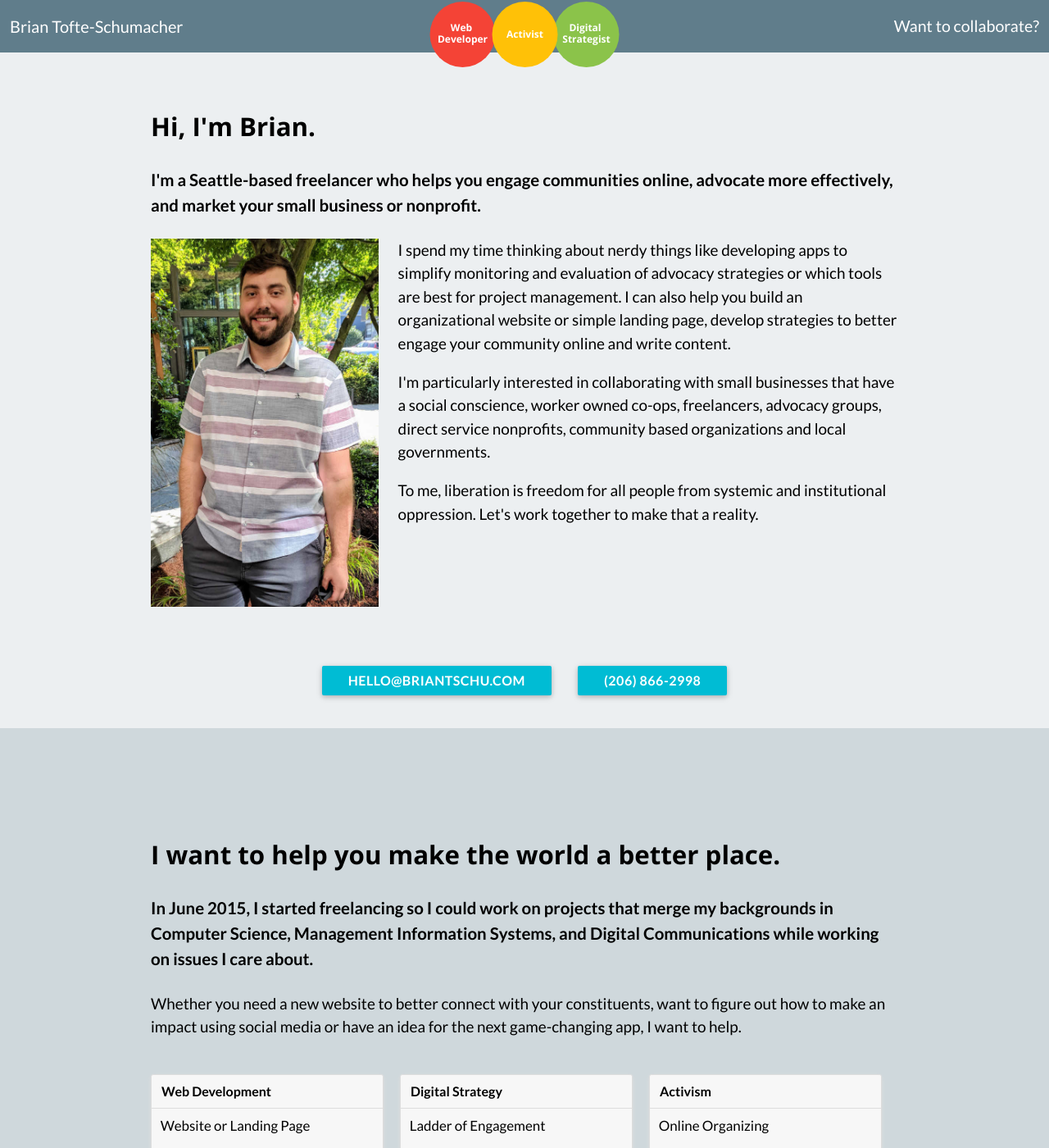
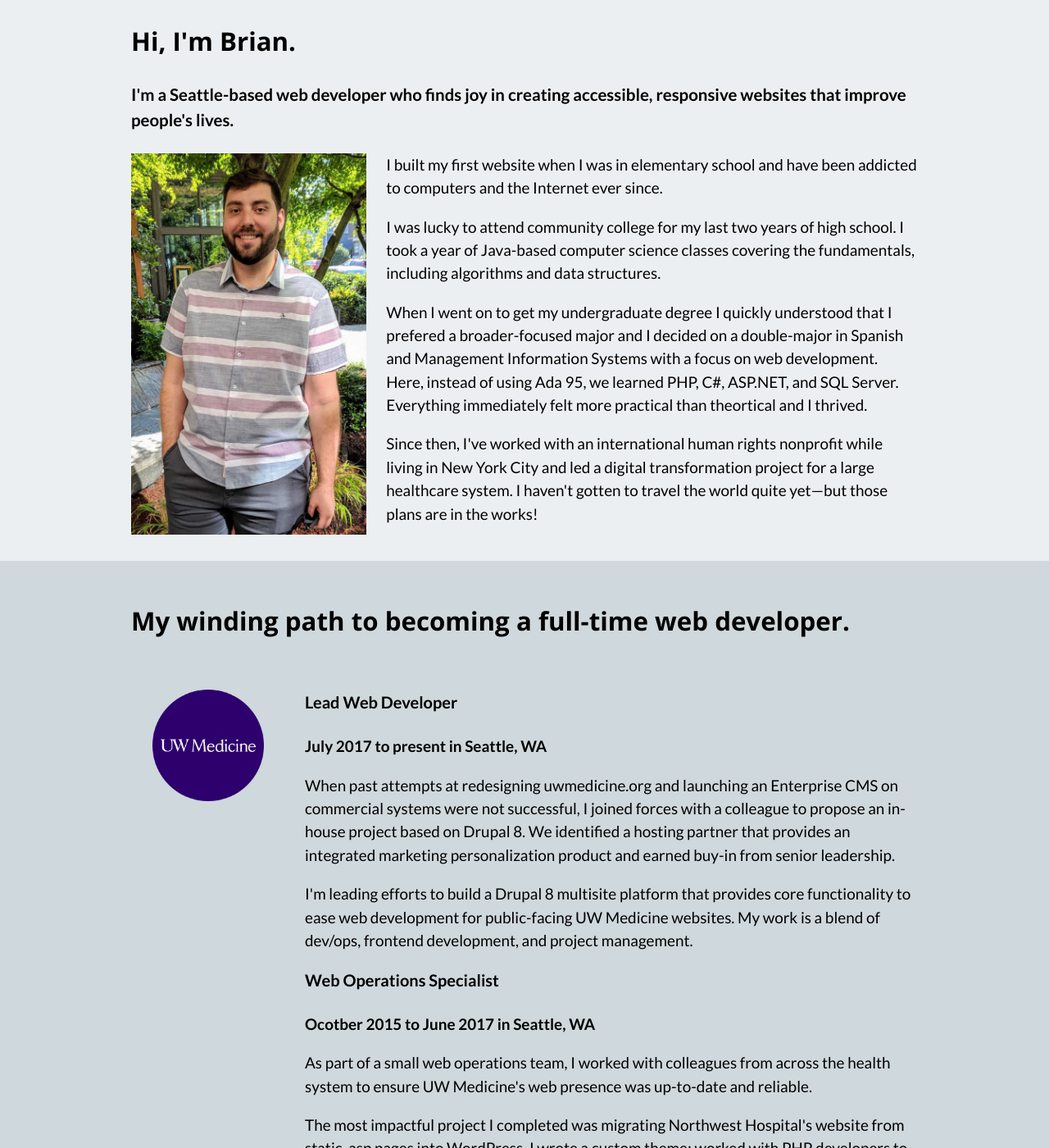
Before and after one commit to briantschu/briantschu.com, a Jekyll site: the page built from index.html, in a window 1280 px wide and 1400 px high. Shown: the whole window at 82% size. Built offline with Jekyll 4.4.1, drawn with Linux system fonts in a browser that asks for light colours; nearby versions of some CDN libraries; Markdown is read by kramdown in place of the engine named in the settings; some of the changed text lies outside the part shown.

Commit message:
Add uwmedicine experience, remove nav bar

```diff
--- a/_includes/footer.html
+++ b/_includes/footer.html
@@ -15,8 +15,8 @@
       <li>
           <span class="fa-stack fa-lg">
             <span class="fa fa-circle fa-stack-2x"></span>
-            <a href="https://facebook.com/briants">
-              <span class="fa fa-facebook fa-stack-1x"></span>
+            <a href="https://github.com/briantschu">
+              <span class="fa fa-github fa-stack-1x"></span>
             </a>
           </span>
         </li>
@@ -39,8 +39,8 @@
         <li>
             <span class="fa-stack fa-lg">
               <span class="fa fa-circle fa-stack-2x"></span>
-            <a href="https://github.com/briantschu">
-              <span class="fa fa-github fa-stack-1x"></span>
+              <a href="https://www.instagram.com/briantschu">
+                <span class="fa fa-instagram fa-stack-1x"></span>
               </a>
             </span>
           </li>
--- a/_includes/header.html
+++ b/_includes/header.html
@@ -47,7 +47,7 @@
   <section id="collaborate">
     <div class="wrapper">
       <div class="content">
-        <p><a href="#contact">Want to collaborate?</a></p>
+        <p><a href="#contact">Want to get in touch?</a></p>
       </div>
     </div>
   </section>
--- a/_layouts/default.html
+++ b/_layouts/default.html
@@ -5,9 +5,7 @@
 
   <body>
 
-    {% include header.html %}
-
-        {{ content }}
+    {{ content }}
 
     {% include footer.html %}
 
--- a/css/main.scss
+++ b/css/main.scss
@@ -35,13 +35,16 @@ li {
 div.wrapper {
   @include outer-container;
   @include pad($base-spacing);
+
+  @media(min-width: 63em) {
+    @include pad($base-spacing 0);
+  }
 }
 section {
   width: 100%;
 
   div.content {
     text-align: left;
-    padding-top: 5em;
 
     ul {
       @extend %default-ul;
@@ -52,7 +55,7 @@ section {
     }
   }
 }
-#vision, #contact {
+#experience {
   background-color: $clr-blue-grey-100;
 }
 
@@ -70,6 +73,10 @@ p.job-title {
 
 
 #greeting {
+  .wrapper {
+    padding-top: 0;
+  }
+
   .content {
     .leading-image {
       width: ms(10);
@@ -87,13 +94,11 @@ p.job-title {
 #experience {
 
   .content {
-    div.flex:nth-child(4)
-    {
-      padding-top: 2em;
-    }
+    padding-top: 0;
+
     .flex {
 
-      padding-bottom: 4em;
+      margin-top: 4em;
 
       .leading-image {
         width: ms(2);
@@ -130,6 +135,7 @@ p.job-title {
 
       @include media($medium-screen-up) {
         padding-right: $base-spacing;
+        padding-bottom: 0;
       }
     }
   }
@@ -146,7 +152,6 @@ p.job-title {
 }
 
 .button-flex {
-  padding-top: 2em;
   @include display(flex);
   @include justify-content(center);
   @include flex-wrap(wrap);
--- a/index.html
+++ b/index.html
@@ -1,7 +1,7 @@
 ---
 layout: default
 title: Hi, I'm Brian Tofte-Schumacher
-description: I'm a Seattle-based freelancer who helps you use to technology to make the world a better place.
+description: I'm a Seattle-based web developer who helps you use to technology to make the world a better place.
 sm_image: /images/briantschu_sm.png
 ---
 
@@ -10,7 +10,7 @@ sm_image: /images/briantschu_sm.png
     <div class="content">
       <div class="heading">
         <h2>Hi, I'm Brian.</h2>
-        <p class="lede">I'm a Seattle-based freelancer who helps you engage communities online, advocate more effectively, and market your small business or nonprofit.</h4>
+        <p class="lede">I'm a Seattle-based web developer who finds joy in creating accessible, responsive websites that improve people's lives.</h4>
 
       </div>
       <div class="flex">
@@ -18,83 +18,46 @@ sm_image: /images/briantschu_sm.png
           <img id="profile" src="images/briantschu.jpg" alt="Brian Tofte-Schumacher" />
         </div>
         <div class="text">
+          <p>I built my first website when I was in elementary school and have been addicted to computers and the Internet ever since.</p>
 
-          <p>I spend my time thinking about nerdy things like developing apps to simplify monitoring and evaluation of advocacy strategies or which tools are best for project management. I can also help you build an organizational website or simple landing page, develop strategies to better engage your community online and write content.</p>
+          <p>I was lucky to attend community college for my last two years of high school. I took a year of Java-based computer science classes covering the fundamentals, including algorithms and data structures. </p>
 
-          <p>I'm particularly interested in collaborating with small businesses that have a social conscience, worker owned co-ops, freelancers, advocacy groups, direct service nonprofits, community based organizations and local governments.</p>
+          <p>When I went on to get my undergraduate degree I quickly understood that I prefered a broader-focused major and I decided on a double-major in Spanish and Management Information Systems with a focus on web development. Here, instead of using Ada 95, we learned PHP, C#, ASP.NET, and SQL Server. Everything immediately felt more practical than theortical and I thrived.</p>
 
-          <p>To me, liberation is freedom for all people from systemic and institutional oppression. Let's work together to make that a reality.</p>
-        </div>
-      </div>
-      <div class="button-flex">
-        <div>
-          <p class="button">
-            <a href="mailto:hello@briantschu.com">hello@briantschu.com</a>
-          </p>
-        </div>
-        <div>
-          <p class="button">
-            <a href="tel:+12068662998">(206) 866-2998</a>
-          </p>
+          <p>Since then, I've worked with an international human rights nonprofit while living in New York City and led a digital transformation project for a large healthcare system. I haven't gotten to travel the world quite yet&mdash;but those plans are in the works!</p>
         </div>
       </div>
     </div>
   </div>
 </section>
 
-<section id="vision">
-  <div class="wrapper">
-    <div class="content">
-      <h2>I want to help you make the world a better place.</h2>
-      <p class="lede">In June 2015, I started freelancing so I could work on projects that merge my backgrounds in Computer Science, Management Information Systems, and Digital Communications while working on issues I care about.</h4>
-
-      <p>Whether you need a new website to better connect with your constituents, want to figure out how to make an impact using social media or have an idea for the next game-changing app, I want to help.</p>
-
-      <div class="cards">
-        <div class="card">
-          <div class="card-header">
-            Web Development
-          </div>
-          <div class="card-copy">
-            <p>Website or Landing Page</p>
-            <p>Web or Mobile Application</p>
-            <p>Content Management System</p>
-          </div>
-        </div>
-        <div class="card">
-          <div class="card-header">
-            Digital Strategy
-          </div>
-          <div class="card-copy">
-            <p>Ladder of Engagement</p>
-            <p>Social Media Planning</p>
-            <p>Search Engine Optimization (SEO)</p>
-          </div>
-        </div>
-        <div class="card">
-          <div class="card-header">
-            Activism
-          </div>
-          <div class="card-copy">
-            <p>Online Organizing</p>
-            <p>Monitoring and Evaluation</p>
-            <p>Project Management</p>
-          </div>
-        </div>
-      </div>
-    </div>
-  </div>
-</section>
-
-
 <section id="experience">
   <div class="wrapper">
     <div class="content">
-      <h2>Building on a solid foundation with diverse experiences.</h3>
-      <p class="lede">I built my first website when I was in Elementary school in Spokane, Washington and have been addicted to computers and the Internet ever since.</p>
+      <h2>My winding path to becoming a full-time web developer.</h3>
+        <div class="flex">
+            <div class="leading-image">
+              <img src="images/uw-medicine.png" alt="UW Medicine Logo" />
+            </div>
+            <div class="text">
+              <p class="job-title">Lead Web Developer</p>
+              <p><strong>July 2017 to present in Seattle, WA</strong></p>
+              <p>When past attempts at redesigning uwmedicine.org and launching an Enterprise CMS on commercial systems were not successful, I joined forces with a colleague to propose an in-house project based on Drupal 8. We identified a hosting partner that provides an integrated marketing personalization product and earned buy-in from senior leadership. </p>
 
-      <p>Since then, I've studied Computer Science and Management Information Systems, gotten a degree in Spanish, worked with an International Human Rights nonprofit and lived in New York City. I haven't gotten to travel the world quite yet&mdash;but those plans are in the works!</p>
+              <p>I'm leading efforts to build a Drupal 8 multisite platform that provides core functionality to ease web development for public-facing UW Medicine websites. My work is a blend of dev/ops, frontend development, and project management.</p>
 
+              <p class="job-title">Web Operations Specialist</p>
+
+              <p><strong>Ocotber 2015 to June 2017 in Seattle, WA</strong></p>
+
+              <p>As part of a small web operations team, I worked with colleagues from across the health system to ensure UW Medicine's web presence was up-to-date and reliable.
+
+              <p>The most impactful project I completed was migrating Northwest Hospital's website from static .asp pages into WordPress. I wrote a custom theme; worked with PHP developers to design and implement a plugin to display data from a JSON API; implemented 301 redirects and managed the DNS migration for over 300 vanity domains that redirect to specific pages on the site. For the first time, the site was responsive and didn't rely on developers for content updates.</p>
+
+              <p>My day-to-day work for uwmedicine.org included implementing SEO enhancements; writing HTML & CSS for new site features, pages, and portals; monitoring and fixing broken links; improving accessibility by updating content and code; troubleshooting user-facing and back-end issues; and coordinating critical alerts. I also assisted web editors and content managers with site updates and provided technical support and training.</p>
+
+            </div>
+          </div>
       <div class="flex">
         <div class="leading-image">
           <img src="images/iglhrc.png" alt="International Gay and Lesbian Human Rights Commission Logo" />
@@ -144,21 +107,16 @@ sm_image: /images/briantschu_sm.png
 <section id="contact">
   <div class="wrapper">
     <div class="content">
-      <h2>Ready to collaborate? Get in touch.</h2>
-      <p class="lede">I'd love to hear about what you're working on and discuss ways I could make your life easier. Please don't hesitate to contact me even if you're just looking for some advice (I don't charge for that).</p>
+      <h2>Want to get to know each other? Get in touch.</h2>
+      <p class="lede">I'd love to hear about what you're working on and discuss ways I could contribute or help you bring an idea to life. Please don't hesitate to contact me even if you're just looking for some advice (I don't charge for that).</p>
 
-      <p>Also find me on <a href="https://facebook.com/briants">Facebook</a>, <a href="https://twitter.com/briantschu">Twitter</a>, <a href="https://linkedin.com/in/briants">LinkedIn</a> or <a href="https://github.com/briantschu">GitHub</a>.</p>
+      <p>Also find me on <a href="https://www.github.com/briantschu">GitHub</a>, <a href="https://www.twitter.com/briantschu">Twitter</a>, <a href="https://www.linkedin.com/in/briants">LinkedIn</a> or <a href="https://www.instagram.com/briantschu">Instagram</a>.</p>
       <div class="button-flex">
         <div>
           <p class="button">
             <a href="mailto:hello@briantschu.com">hello@briantschu.com</a>
           </p>
         </div>
-        <div>
-          <p class="button">
-            <a href="tel:+12068662998">(206) 866-2998</a>
-          </p>
-        </div>
       </div>
   </div>
 </section>
```
Also changed, not shown: images/uw-medicine.png (added). Lines whose indentation alone changed are shown as unchanged.
